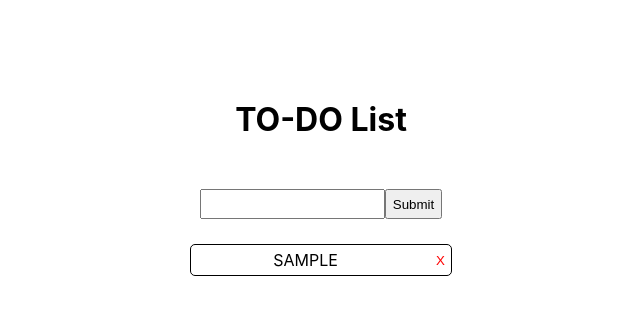
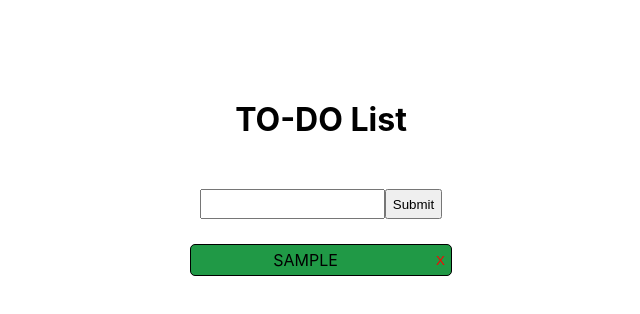
Before and after one commit to daneng1/basicReactForm, a React (Create React App) app: page / in a window 1280 px wide. Both pictures are taken after typing "Sample" into the empty fields and a click on the button "Submit". Shown: the top 314 px of the page, without its empty margins (319-959 px from the left). Built offline with nearby package versions, Linux system fonts and the light colour scheme.

Commit message:
to do styling

```diff
--- a/src/App.css
+++ b/src/App.css
@@ -81,7 +81,7 @@
   margin: 5px auto;
 }
 
-.row {
+.row_complete {
   width: 250px;
   margin: 5px auto;
   display: flex;
@@ -91,6 +91,20 @@
   border: 1px solid black;
   animation-name: fade-in;
   animation-duration: 500ms;
+  background-color: rgb(93, 94, 93);
+}
+
+.row_incomplete {
+  width: 250px;
+  margin: 5px auto;
+  display: flex;
+  align-items: center;
+  padding-left: 10px;
+  border-radius: 5px;
+  border: 1px solid black;
+  animation-name: fade-in;
+  animation-duration: 500ms;
+  background-color: rgb(32, 153, 70);
 }
 
 @keyframes fade-in {
--- a/src/App.js
+++ b/src/App.js
@@ -71,7 +71,9 @@ function App() {
             {todo
               ? todo.map((todo) => (
                   <div key={todo._id}>
-                    <div className="row">
+                    <div className={
+                          todo.complete ? "row_complete" : "row_incomplete"
+                        }>
                       <p
                         title={todo.task}
                         onClick={() => toggleComplete(todo._id)}
```
